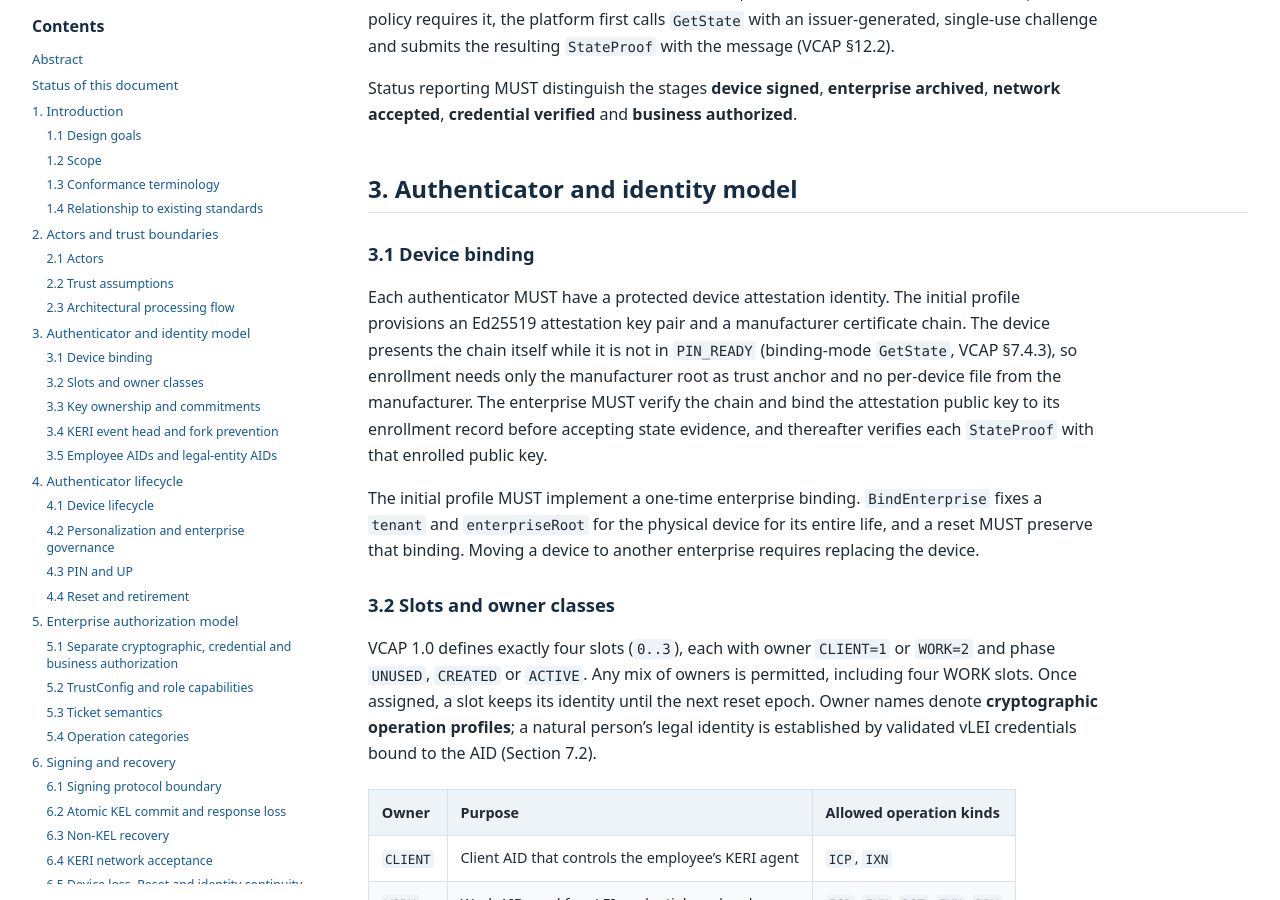
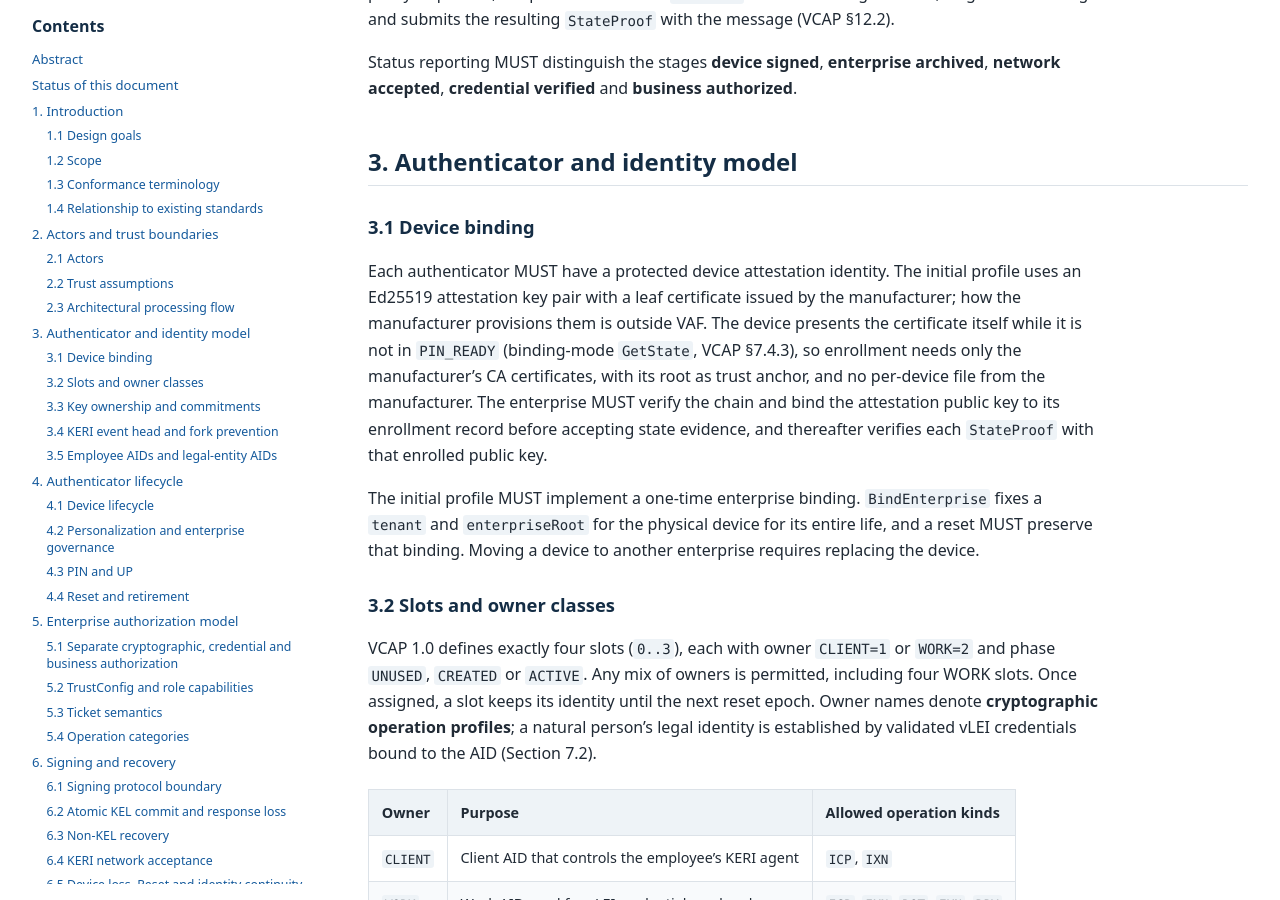
Before and after one commit to vlei-auth/vaf, a Jekyll site: the page built from index.md, in a window 1280 px wide and 900 px high, scrolled down 4380 px. Built offline with Jekyll 4.4.1, drawn with Linux system fonts in a browser that asks for light colours; some of the changed text lies outside the part shown.

Commit message:
Clarify manufacturer provisioning and attestation trust

```diff
--- a/vaf-1.0.md
+++ b/vaf-1.0.md
@@ -62,7 +62,7 @@ VAF conformance is a claim about this specification only. GLEIF qualification an
 
 - **Authenticator:** an external hardware unit holding its attestation identity and exactly four independently stateful key slots in the initial profile.
 - **Platform:** an untrusted client of the authenticator, responsible for preparing the actual message, maintaining an Outbox and contacting external services.
-- **Manufacturer:** generates the device attestation identity and issues its manufacturer certificate chain.
+- **Manufacturer:** provisions the device attestation identity and issues its leaf certificate.
 - **Enterprise administrator:** verifies manufactured device identity, binds the tenant and enterprise root, and provisions the enterprise-signed `TrustConfig`.
 - **Ticket issuer:** validates device state and the requested action, persists the message, and signs a single-use Ticket that authorizes one digest-bound cryptographic operation.
 - **KERI agent / infrastructure:** validates and publishes key events, collects witness receipts and tracks network state; may provide Signify/KERIA-compatible application functionality.
@@ -93,7 +93,7 @@ Status reporting MUST distinguish the stages **device signed**, **enterprise arc
 
 ### 3.1 Device binding
 
-Each authenticator MUST have a protected device attestation identity. The initial profile provisions an Ed25519 attestation key pair and a manufacturer certificate chain. The device presents the chain itself while it is not in `PIN_READY` (binding-mode `GetState`, VCAP §7.4.3), so enrollment needs only the manufacturer root as trust anchor and no per-device file from the manufacturer. The enterprise MUST verify the chain and bind the attestation public key to its enrollment record before accepting state evidence, and thereafter verifies each `StateProof` with that enrolled public key.
+Each authenticator MUST have a protected device attestation identity. The initial profile uses an Ed25519 attestation key pair with a leaf certificate issued by the manufacturer; how the manufacturer provisions them is outside VAF. The device presents the certificate itself while it is not in `PIN_READY` (binding-mode `GetState`, VCAP §7.4.3), so enrollment needs only the manufacturer's CA certificates, with its root as trust anchor, and no per-device file from the manufacturer. The enterprise MUST verify the chain and bind the attestation public key to its enrollment record before accepting state evidence, and thereafter verifies each `StateProof` with that enrolled public key.
 
 The initial profile MUST implement a one-time enterprise binding. `BindEnterprise` fixes a `tenant` and `enterpriseRoot` for the physical device for its entire life, and a reset MUST preserve that binding. Moving a device to another enterprise requires replacing the device.
 
@@ -291,7 +291,7 @@ The enterprise root key is fixed on a device by `BindEnterprise` and the role ke
 
 ### 9.5 Attestation trust
 
-Enterprise enrollment MUST verify the attestation chain against a manufacturer root obtained out of band; the chain itself MAY come from the device (VCAP §7.4.3), since it is authenticated by that root. The runtime `StateProof` carries only the signature. Verifiers MUST use the enrolled attestation public key and a fresh challenge. State attestation is established only by a verified `StateProof` signature.
+Enterprise enrollment MUST verify the attestation chain against the manufacturer's root and issuing CA certificates obtained out of band (VCAP Appendix D.2); the chain itself MAY come from the device (VCAP §7.4.3), since it is authenticated by that root. The runtime `StateProof` carries only the signature. Verifiers MUST use the enrolled attestation public key and a fresh challenge. State attestation is established only by a verified `StateProof` signature.
 
 ## 10. VCAP integration and transport independence
 
@@ -316,7 +316,7 @@ Browsers and operating systems may send `GetInfo`, `ClientPIN` and `Reset` to th
 | Class | Who | Requirements |
 | --- | --- | --- |
 | **Authenticator** | Producer of authenticator hardware and firmware | Sections 3, 4, 6.1–6.2, 9.1, 10; VCAP class Authenticator (VCAP §2.1) |
-| **Manufacturer** | Party that generates the attestation identity and issues its certificate chain | Section 3.1; VCAP Appendix D.1, D.5 |
+| **Manufacturer** | Party that provisions the attestation identity and issues its leaf certificate | Section 3.1; VCAP Appendix D.1, D.5 |
 | **Platform** | Wallet or enterprise web page that uses the authenticator | Sections 6.2–6.5, 8.1, 8.4; VCAP classes Platform and Web platform; VCAP-EI class Platform |
 | **Enterprise Service** | Ticket issuer, archive and enrollment service of the enterprise | Sections 4.2, 5, 6.2–6.5, 8.2, 8.4, 9; VCAP class Enterprise service; VCAP-EI class Enterprise Service |
 | **Verifier** | Credential verifier and relying party | Sections 7, 8.3, 8.4 |
```
